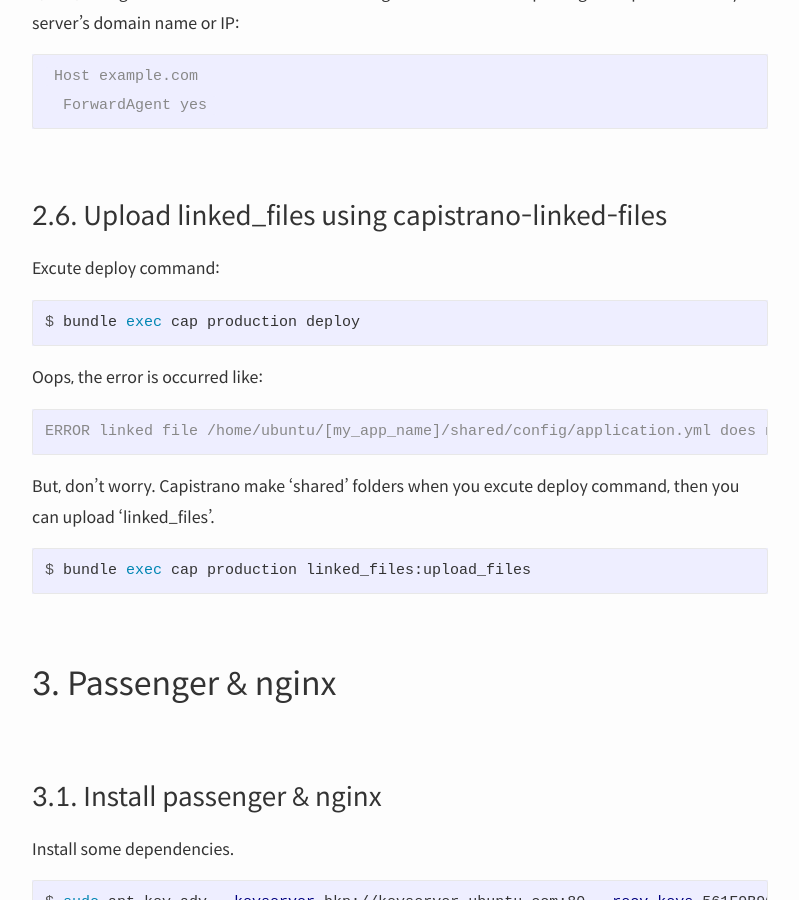
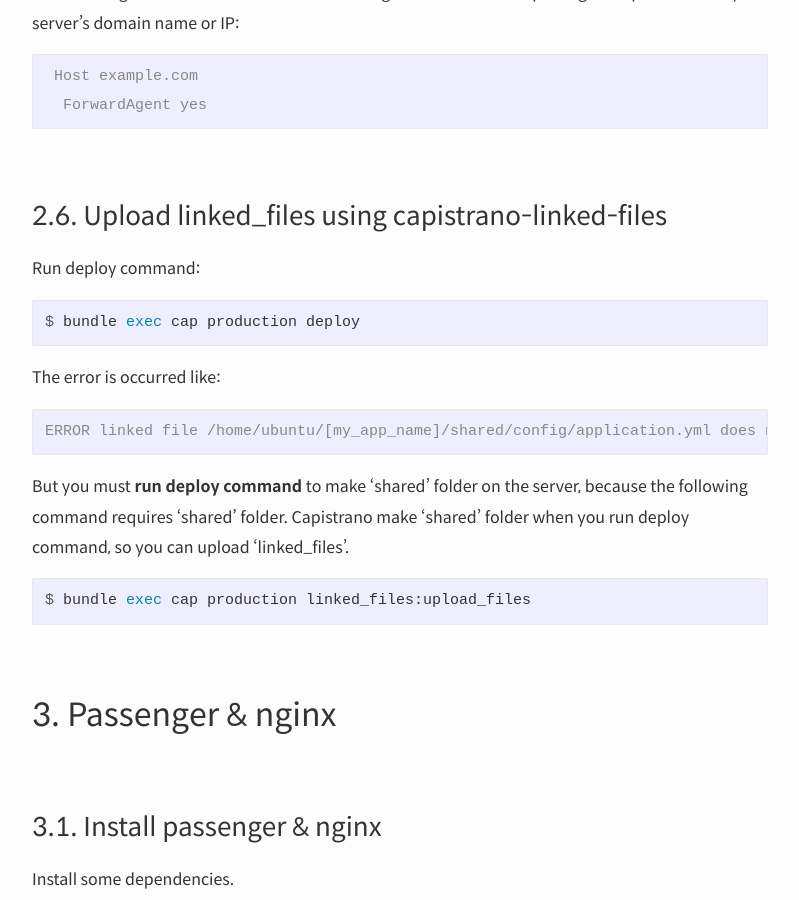
Before and after one commit to capollux/blog, a Jekyll site: the page built from _posts/2017-03-21-Server-Setting-For-Rails-Application-With-rbenv-Nginx-Passenger-Capistrano-On-AWS-EC2-Ubuntu-16.04.md, in a window 1280 px wide and 900 px high, scrolled down 5195 px. Shown: the whole window, without its empty margins (240-1039 px from the left). Built offline with Jekyll 4.4.1, drawn with Linux system fonts in a browser that asks for light colours; some web fonts are replaced.

Commit message:
Fix content

````diff
--- a/_posts/2017-03-21-Server-Setting-For-Rails-Application-With-rbenv-Nginx-Passenger-Capistrano-On-AWS-EC2-Ubuntu-16.04.md
+++ b/_posts/2017-03-21-Server-Setting-For-Rails-Application-With-rbenv-Nginx-Passenger-Capistrano-On-AWS-EC2-Ubuntu-16.04.md
@@ -184,21 +184,23 @@ Enter the following text into the file, replacing example.com with your server's
 
 ### 2.6. Upload linked_files using capistrano-linked-files
 
-Excute deploy command:
+Run deploy command:
 ```console
 $ bundle exec cap production deploy
 ```
 
-Oops, the error is occurred like:
+The error is occurred like:
 ```console
 ERROR linked file /home/ubuntu/[my_app_name]/shared/config/application.yml does not exist on example.com
 ```
 
-But, don't worry. Capistrano make 'shared' folders when you excute deploy command, then you can upload 'linked_files'.
+But you must **run deploy command** to make 'shared' folder on the server, because the following command requires 'shared' folder. Capistrano make 'shared' folder when you run deploy command, so you can upload 'linked_files'.
 
 ```console
 $ bundle exec cap production linked_files:upload_files
 ```
+
+
 
 ## 3. Passenger & nginx
 
````
